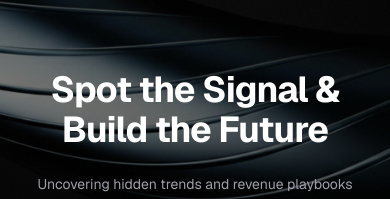
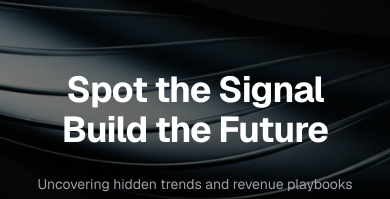
Before and after one commit to teamdismbyte/ledgr-web, a Next.js app: page / in a window 390 px wide. Shown: the part 163-362 px from the top of the page. Built offline with nearby package versions, Linux system fonts and the light colour scheme; no server answers; what notion-to-md would draw is missing.

Commit message:
apply responsive typography for hero main copy

```diff
--- a/app/ClientHome.tsx
+++ b/app/ClientHome.tsx
@@ -142,7 +142,7 @@ function ClientHomeContent({ items }: ClientHomeProps) {
 
                 <div className="relative z-10 text-center max-w-7xl mx-auto space-y-6 px-4">
                     <h1 className="text-4xl lg:text-[44px] font-bold text-white leading-[1.1] tracking-tight break-keep">
-                        Spot the Signal & Build the Future
+                        Spot the Signal<span className="hidden md:inline"> & </span><br className="block md:hidden" />Build the Future
                     </h1>
                     <p className="text-sm lg:text-lg text-zinc-400 max-w-3xl mx-auto break-keep leading-relaxed">
                         Uncovering hidden trends and revenue playbooks
```
